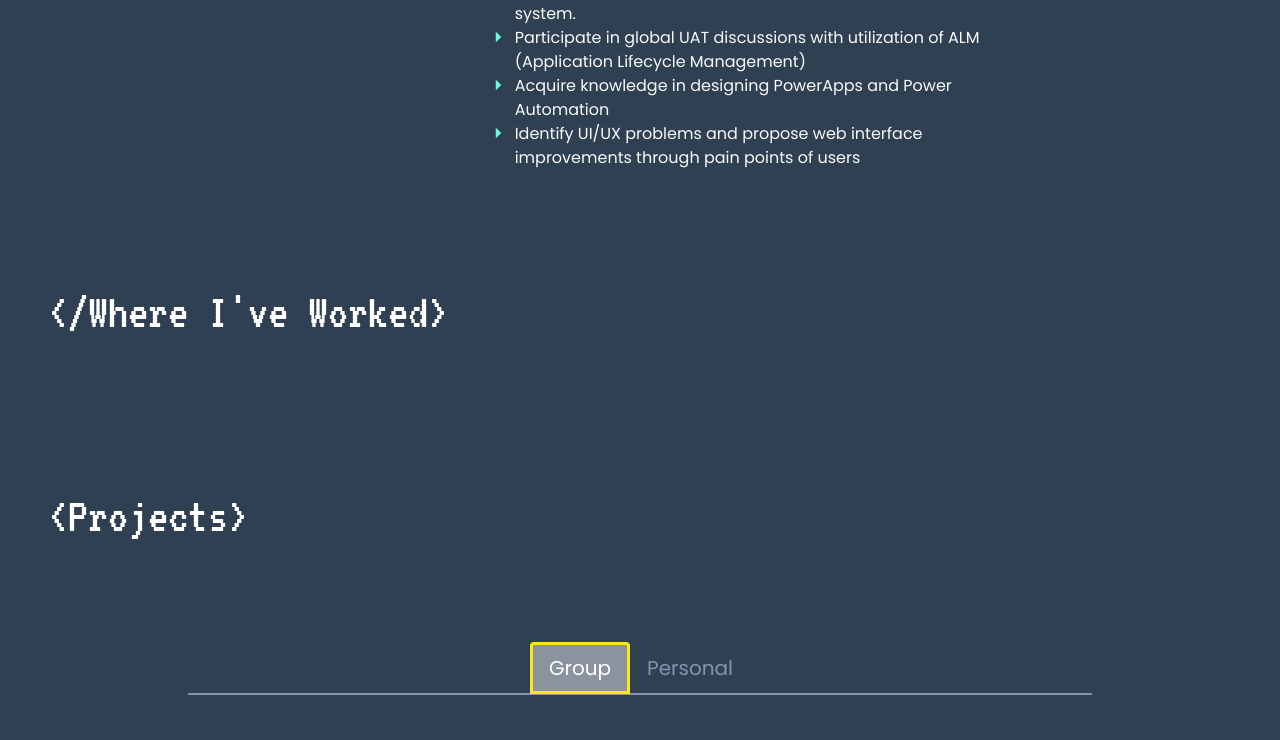
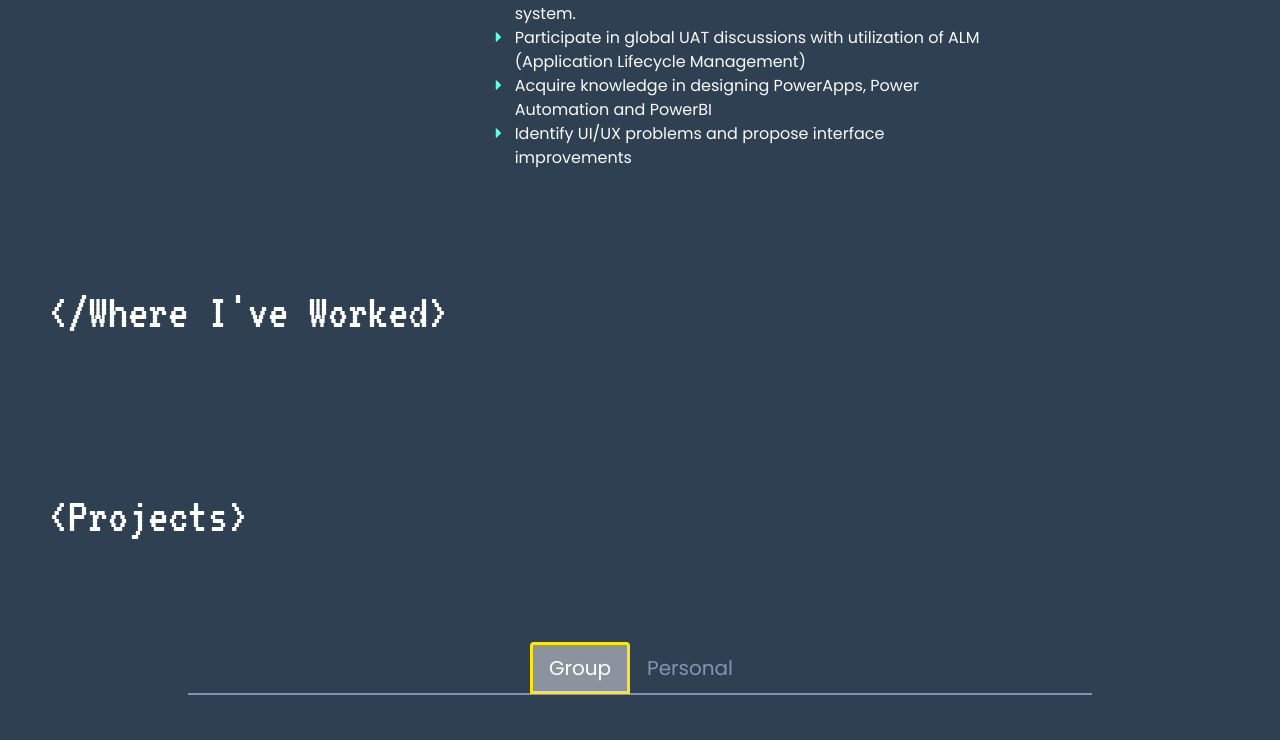
Before and after one commit to Darien2805/Profile_Darien, a plain HTML site: page index.html in a window 1280 px wide. Shown: the part 2167-2907 px from the top of the page. Drawn offline with nearby package versions, Linux system fonts and the light colour scheme; a web font is replaced by a local one.

Commit message:
Update index.html

```diff
--- a/index.html
+++ b/index.html
@@ -179,11 +179,11 @@
                                 </li>
                                 <li>
                                     <span class="fa-li"><i class="fas fa-caret-right"></i></span>
-                                    Acquire knowledge in designing PowerApps and Power Automation
+                                    Acquire knowledge in designing PowerApps, Power Automation and PowerBI
                                 </li>
                                 <li>
                                     <span class="fa-li"><i class="fas fa-caret-right"></i></span>
-                                    Identify UI/UX problems and propose web interface improvements through pain points of users
+                                    Identify UI/UX problems and propose interface improvements
                                 </li>
                             </ul>
                         </section>
```
